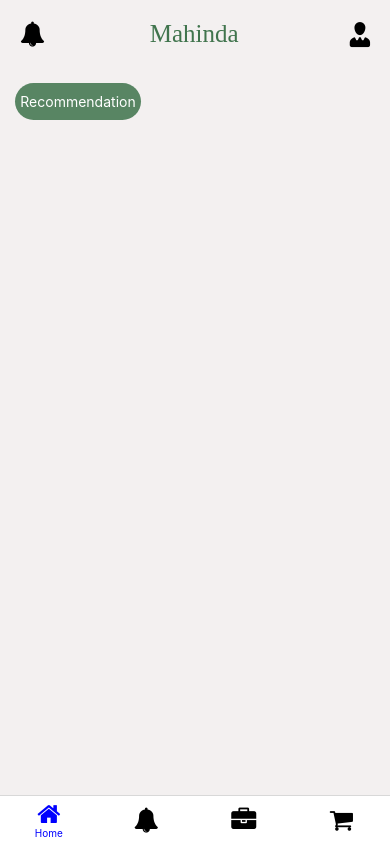
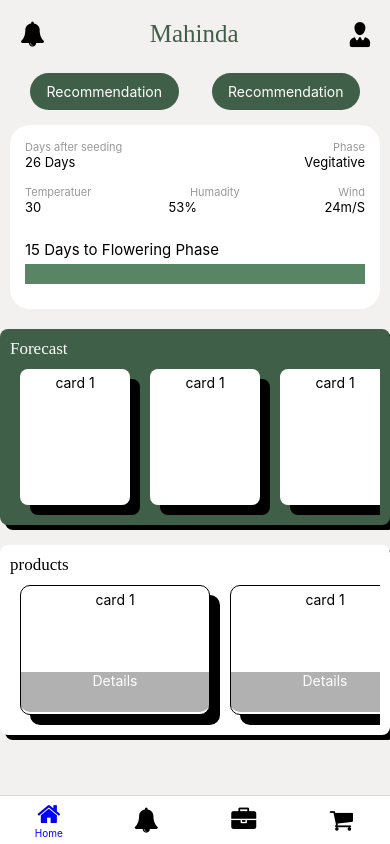
Before and after one commit to janithsdfps/EcoThrive, a React Native app: screen /Tab in a window 390 px wide. Built offline with nearby package versions, Linux system fonts and the light colour scheme.

Commit message:
complete home screen

```diff
--- a/src/screens/HomeScreen.tsx
+++ b/src/screens/HomeScreen.tsx
@@ -1,5 +1,5 @@
 import React, { useContext } from 'react';
-import { View, Text, Button, StyleSheet, TouchableOpacity } from 'react-native';
+import { View, Text, Button, StyleSheet, TouchableOpacity, ScrollView } from 'react-native';
 import AsyncStorage from '@react-native-async-storage/async-storage';
 import { UserContext } from '../compents/UserContext';
 import Icon from "react-native-vector-icons/FontAwesome";
@@ -27,12 +27,108 @@ const HomeScreen = ({ navigation }: { navigation: any }) => {
         <Text style={styles.header}>Mahinda </Text>
         <FIcon name="person" size={25} color='black' style={styles.Ricon} />
       </View>
+      <ScrollView style={styles.mainscrollView}>
+        <View style={styles.Tbuttons}>
+          <TouchableOpacity onPress={() => navigation.navigate('Sighup')} style={styles.recomndatation}>
+            <Text style={styles.recText}>Recommendation</Text>
+          </TouchableOpacity>
+          <TouchableOpacity onPress={() => navigation.navigate('Sighup')} style={styles.recomndatation}>
+            <Text style={styles.recText}>Recommendation</Text>
+          </TouchableOpacity>
+        </View>
 
-      <View style={styles.Tbuttons}>
-        <TouchableOpacity onPress={() => navigation.navigate('Sighup')} style={styles.recomndatation}>
-          <Text style={styles.recText}>Recommendation</Text>
-        </TouchableOpacity>
-      </View>
+        <View style={styles.statusBox}>
+
+          <View style={styles.seeedingRow}>
+            <Text style={styles.seedTopic}>Days after seeding</Text>
+            <Text style={styles.seedTopic}>Phase</Text>
+          </View>
+          <View style={styles.seeedingRow}>
+            <Text style={styles.seedTopicvalue}>26 Days</Text>
+            <Text style={styles.seedTopicvalue}>Vegitative</Text>
+          </View>
+
+          <View style={styles.wethercontainer}>
+            <View style={styles.wether}>
+              <Text style={styles.seedTopic}>Temperatuer</Text>
+              <Text style={styles.seedTopic}>Humadity</Text>
+              <Text style={styles.seedTopic}>Wind</Text>
+            </View>
+            <View style={styles.wether}>
+              <Text style={styles.seedTopicvalue}>30</Text>
+              <Text style={styles.seedTopicvalue}>53%</Text>
+              <Text style={styles.seedTopicvalue}>24m/S</Text>
+            </View>
+          </View>
+
+          <Text style={styles.status}>15 Days to Flowering Phase</Text>
+          <View style={styles.progressBar}></View>
+        </View>
+
+        <View style={styles.hrzntlView}>
+            <Text style={styles.forecast}>Forecast</Text>
+            <ScrollView horizontal={true}>
+
+              <View style={styles.card}>
+                <Text>card 1</Text>
+              </View>
+              <View style={styles.card}>
+                <Text>card 1</Text>
+              </View>
+              <View style={styles.card}>
+                <Text>card 1</Text>
+              </View>
+              <View style={styles.card}>
+                <Text>card 1</Text>
+              </View>
+              <View style={styles.card}>
+                <Text>card 1</Text>
+              </View>
+
+            </ScrollView>
+
+        </View>
+
+
+        <View style={styles.hrzntlView2}>
+            <Text style={styles.products}>products</Text>
+            <ScrollView horizontal={true}>
+
+              <View style={styles.prdctcard}>
+                <Text>card 1</Text>
+                <View style={styles.dataisview}>
+                  <Text style={styles.details}>Details</Text>
+                </View>
+              </View>
+
+              <View style={styles.prdctcard}>
+                <Text>card 1</Text>
+                <View style={styles.dataisview}>
+                  <Text style={styles.details}>Details</Text>
+                </View>
+              </View>
+
+              <View style={styles.prdctcard}>
+                <Text>card 1</Text>
+                <View style={styles.dataisview}>
+                  <Text style={styles.details}>Details</Text>
+                </View>
+              </View>
+
+              <View style={styles.prdctcard}>
+                <Text>card 1</Text>
+                <View style={styles.dataisview}>
+                  <Text style={styles.details}>Details</Text>
+                </View>
+              </View>
+
+
+            </ScrollView>
+
+        </View>
+
+      </ScrollView>
+
       {/* <Text style={styles.welcomeText}>Welcome, {user?.email || 'Guest'}!</Text>
       <Button title="Logout" onPress={handleLogout} /> */}
 
@@ -59,22 +155,151 @@ const styles = StyleSheet.create({
     fontFamily:"Poppins-Bold",
     fontSize:25
   },
+
+  mainscrollView:{
+    margin:0
+  },
   Tbuttons:{
-  margin:15,
+  marginVertical:5,
+  marginHorizontal:30,
+  justifyContent:'space-between',
+  flexDirection:'row'
 
   },
   recomndatation:{
-    backgroundColor:COLORS.primary2,
-    maxWidth:'35%',
+    backgroundColor:COLORS.primary,
+    width:'45%',
     height:37,
     alignItems:'center',
     justifyContent:'center',
-    borderRadius:20
+    borderRadius:20,
+    paddingHorizontal:10
   },
   recText:{
     color:'white',
+  },
+  statusBox:{
+    backgroundColor:'white',
+    margin:10,
+    borderRadius:20,
+    padding:15,
+    paddingBottom:25
+  },
+  seeedingRow:{
+    justifyContent:'space-between',
+    flexDirection:'row',
 
-  }
+  },
+  seedTopic:{
+    color:COLORS.ash,
+    fontSize:11
+  },
+
+  seedTopicvalue:{
+    fontSize:13,
+    color:'black'
+  },
+  wethercontainer:{
+    marginVertical:15
+  },
+  wether:{
+    justifyContent:'space-between',
+    flexDirection:'row',
+  },
+  status:{
+    color:'black',
+    fontSize:15,
+    marginTop:10
+  },
+  progressBar:{
+    height:20,
+    backgroundColor:COLORS.primary2,
+    marginTop:5
+  },
+  hrzntlView:{
+    backgroundColor:COLORS.primary,
+    borderRadius:8,
+    padding:10,
+    shadowColor:'black',
+    shadowOffset:{
+      width:5,
+      height:5
+    },
+    marginVertical:10
+  },
+  forecast:{
+    color:'white',
+    fontFamily:"Poppins-Bold",
+    fontSize:17
+  },
+  card:{
+    backgroundColor:'white',
+    shadowOffset:{
+      width:10,
+      height:10
+    },
+    shadowColor:'black',
+    width:110,
+    height:136,
+    margin:10,
+    padding:5,
+    borderRadius:8,
+    alignContent:'center',
+    alignItems:'center'
+  },
+
+  hrzntlView2:{
+    backgroundColor:'white',
+    borderRadius:8,
+    padding:10,
+    shadowColor:'black',
+    shadowOffset:{
+      width:5,
+      height:5
+    },
+    marginVertical:10
+  },
+
+  products:{
+    color:'black',
+    fontFamily:"Poppins-Bold",
+    fontSize:17
+  },
+
+  prdctcard:{
+    backgroundColor:'white',
+    shadowOffset:{
+      width:10,
+      height:10
+    },
+    shadowColor:'black',
+    width:190,
+    height:130,
+    margin:10,
+    padding:5,
+    borderRadius:10,
+    alignContent:'center',
+    alignItems:'center',
+    borderColor:'black',
+    borderWidth:1
+  },
+
+  dataisview:{
+    width:190,
+    height:40,
+    backgroundColor:'black',
+    opacity:0.3,
+    alignItems:'center',
+    borderBottomLeftRadius: 10,
+    borderBottomRightRadius: 10,
+    marginTop:64
+  },
+  details:{
+    color:'white'
+  },
+
+
+
 });
 
 export default HomeScreen;
--- a/src/theme/Theme.ts
+++ b/src/theme/Theme.ts
@@ -5,9 +5,8 @@ interface color{
     primary2:string;
 }
 export const COLORS : color={
-    primary:'#40744D',
+    primary:'#405F48',
     primary2:'#588563',
     secondary:'#BED3BE',
     ash:'#999999'
-
 }
```
